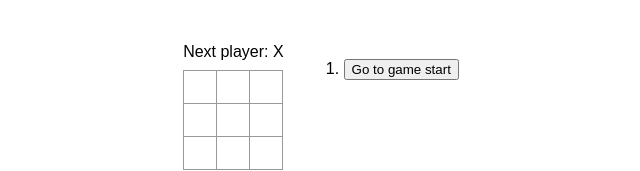
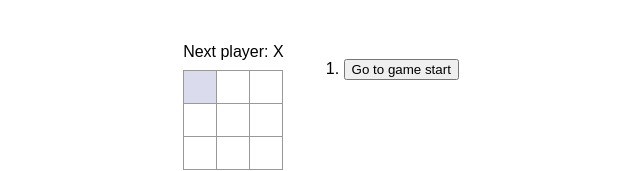
Before and after one commit to mike-rambil/tic-tac-toe, a React (Create React App) app in the folder src/: page / in a window 1280 px wide. In both pictures the pointer is over the button 519 px from the left and 400 px from the top of the page. Shown: the part 314-485 px from the top of the page, without its empty margins (319-959 px from the left). Built offline with nearby package versions, Linux system fonts and the light colour scheme.

Commit message:
Added Hover animation

```diff
--- a/src/styles.css
+++ b/src/styles.css
@@ -77,6 +77,9 @@
   text-align: center;
   width: 34px;
 }
+.square:hover {
+  background-color: rgb(219, 219, 238);
+}
 
 .board-row:after {
   clear: both;
```
